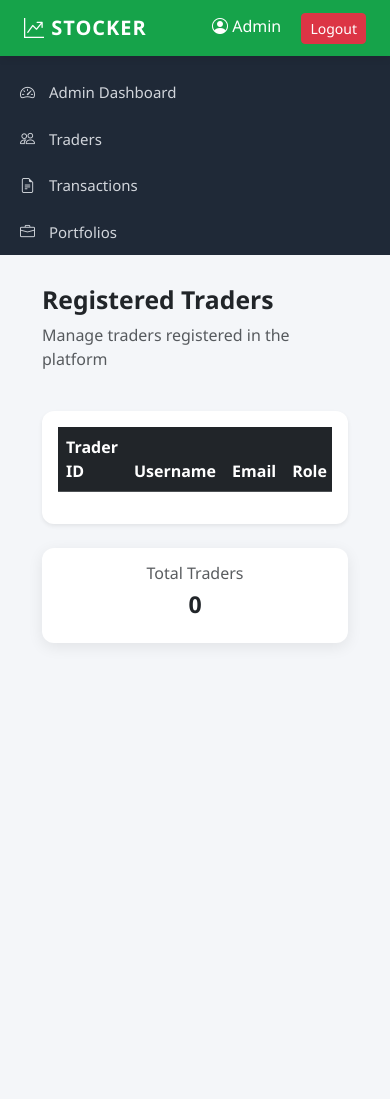
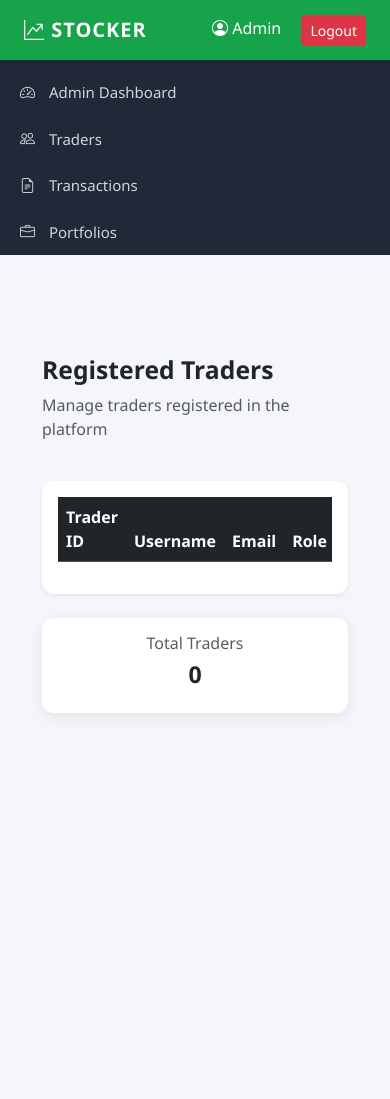
Before and after one commit to akshay002-ln/Stocker-A-Cloud-based-stock-trading-application-using-Flask-and-AWS, a Flask app: page /service01 in a window 390 px wide. Run offline with Flask 3, Linux system fonts and the light colour scheme; the visitor is signed in with stand-in values (Sample User, id 1); data that the repository does not hold is empty.

Commit message:
Adjust navbar and sidebar styles for layout changes

```diff
--- a/templates/base.html
+++ b/templates/base.html
@@ -23,6 +23,8 @@ font-family:'Segoe UI',sans-serif;
 .navbar{
 background:#16a34a;
 box-shadow:0 2px 8px rgba(0,0,0,0.1);
+height:60px;
+z-index:1000;
 }
 
 .navbar-brand{
@@ -34,11 +36,12 @@ letter-spacing:1px;
 /* SIDEBAR */
 
 .sidebar{
-height:100vh;
+height:calc(100vh - 60px);
 background:#1f2937;
 color:white;
 padding-top:25px;
 position:fixed;
+top:60px;
 width:230px;
 overflow-y:auto;
 }
@@ -73,6 +76,7 @@ margin-right:10px;
 .main-content{
 margin-left:230px;
 padding:30px;
+padding-top:90px;
 min-height:100vh;
 }
 
@@ -94,10 +98,12 @@ box-shadow:0 4px 15px rgba(0,0,0,0.08);
 position:relative;
 width:100%;
 height:auto;
+top:0;
 }
 
 .main-content{
 margin-left:0;
+padding-top:100px;
 }
 
 }
```
